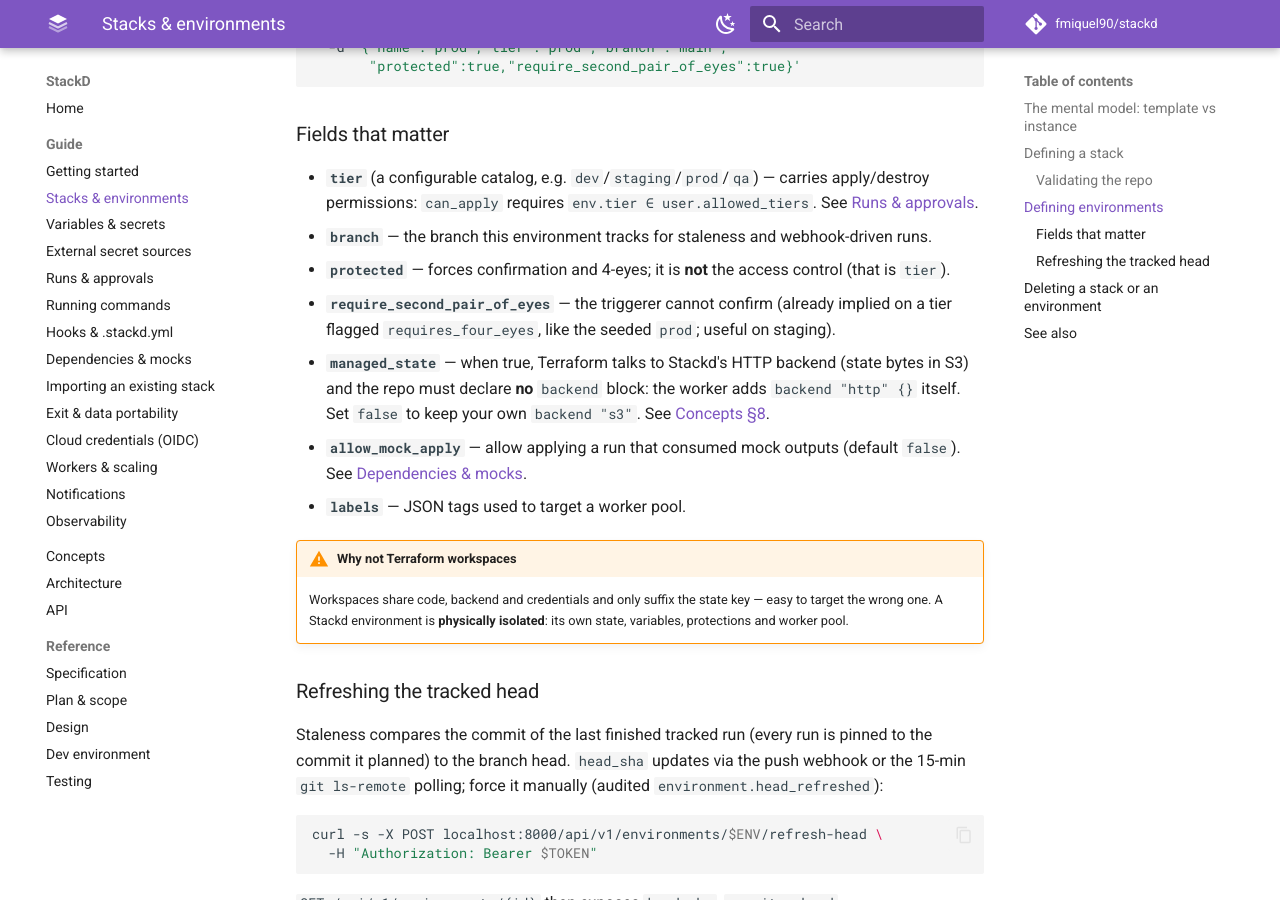
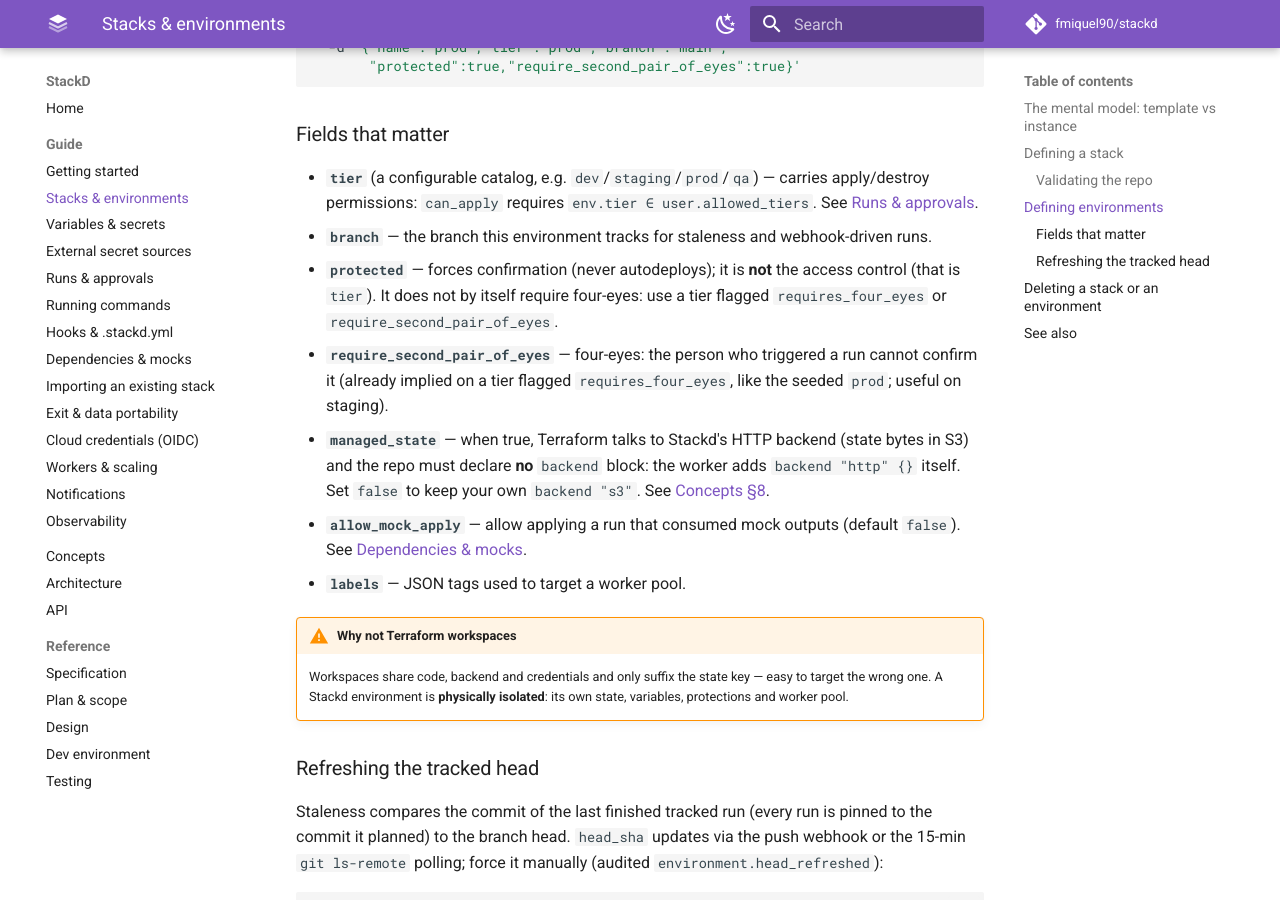
Before and after one commit to fmiquel90/stackd, an MkDocs documentation site: the page built from docs/guide/stacks-and-environments.md, in a window 1280 px wide and 900 px high, scrolled down 1495 px. Built offline with MkDocs 1.6.1 and Material for MkDocs 9.7.7, drawn with Linux system fonts in a browser that asks for light colours; comment, search, counter and statistics services are not loaded.

Commit message:
docs: say that protected does not require four-eyes in the code
The confirm guard takes four-eyes from the tier's requires_four_eyes or the environment's
require_second_pair_of_eyes only. SPECS §2.4 and §3.2 flag the gap with CLAUDE.md §4 as pending a
decision; the stacks guide stops promising four-eyes from protected.

Co-Authored-By: Claude Opus 5.5 <noreply@anthropic.com>
Claude-Session: https://claude.ai/code/session_01GnPDxipMbvu5Jz99ykzK9t

```diff
--- a/docs/guide/stacks-and-environments.md
+++ b/docs/guide/stacks-and-environments.md
@@ -56,8 +56,8 @@ curl -s -X POST localhost:8000/api/v1/stacks/$STACK/environments \
 
 - **`tier`** (a configurable catalog, e.g. `dev`/`staging`/`prod`/`qa`) — carries apply/destroy permissions: `can_apply` requires `env.tier ∈ user.allowed_tiers`. See [Runs & approvals](runs-and-approvals.md).
 - **`branch`** — the branch this environment tracks for staleness and webhook-driven runs.
-- **`protected`** — forces confirmation and 4-eyes; it is **not** the access control (that is `tier`).
-- **`require_second_pair_of_eyes`** — the triggerer cannot confirm (already implied on a tier flagged `requires_four_eyes`, like the seeded `prod`; useful on staging).
+- **`protected`** — forces confirmation (never autodeploys); it is **not** the access control (that is `tier`). It does not by itself require four-eyes: use a tier flagged `requires_four_eyes` or `require_second_pair_of_eyes`.
+- **`require_second_pair_of_eyes`** — four-eyes: the person who triggered a run cannot confirm it (already implied on a tier flagged `requires_four_eyes`, like the seeded `prod`; useful on staging).
 - **`managed_state`** — when true, Terraform talks to Stackd's HTTP backend (state bytes in S3) and the repo must declare **no** `backend` block: the worker adds `backend "http" {}` itself. Set `false` to keep your own `backend "s3"`. See [Concepts §8](../CONCEPTS.md#8-managed-state-s3-behind-an-http-backend).
 - **`allow_mock_apply`** — allow applying a run that consumed mock outputs (default `false`). See [Dependencies & mocks](dependencies-and-mocks.md).
 - **`labels`** — JSON tags used to target a worker pool.
```
Also changed, not shown: docs/SPECS.md (+3 -2 lines).
